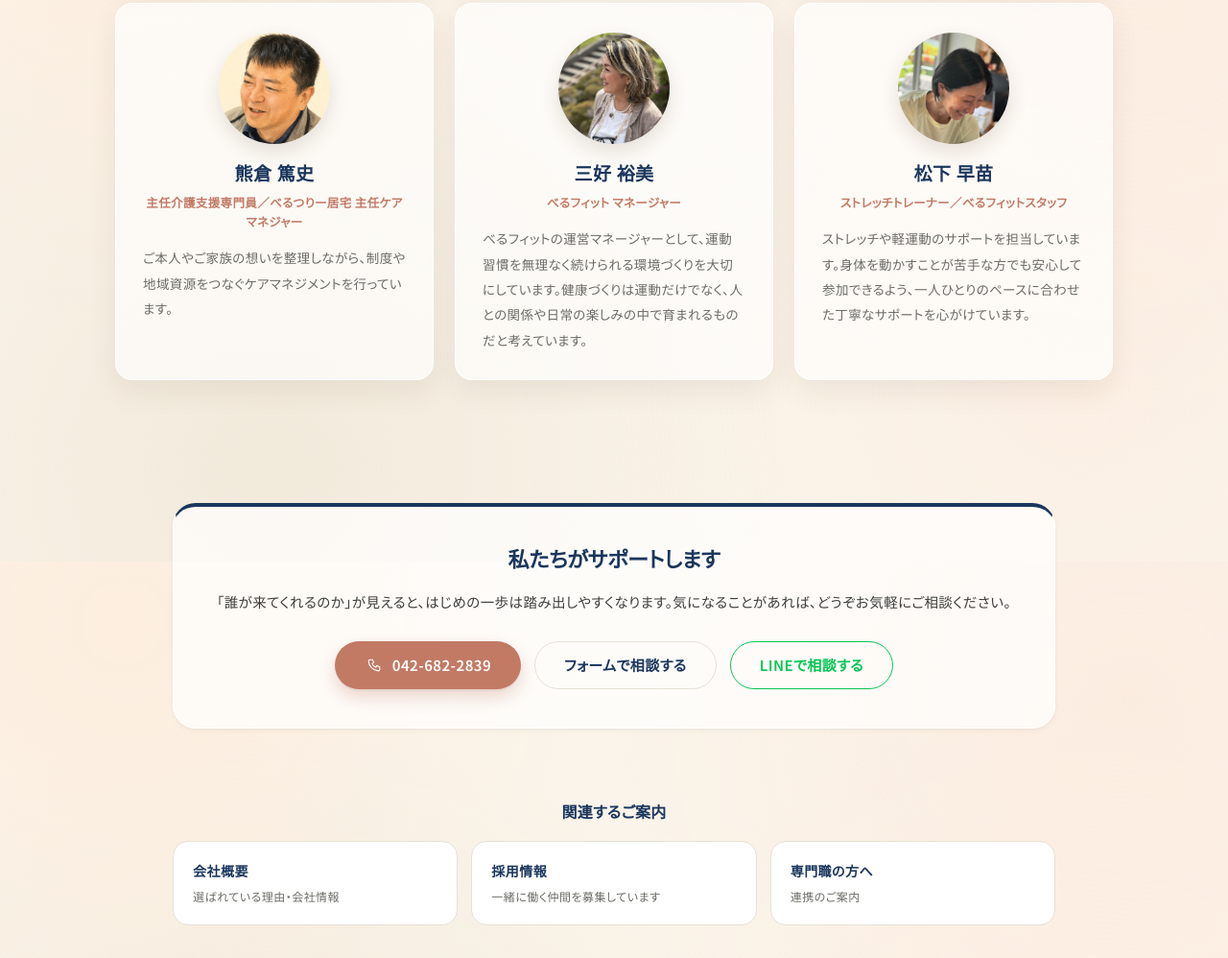
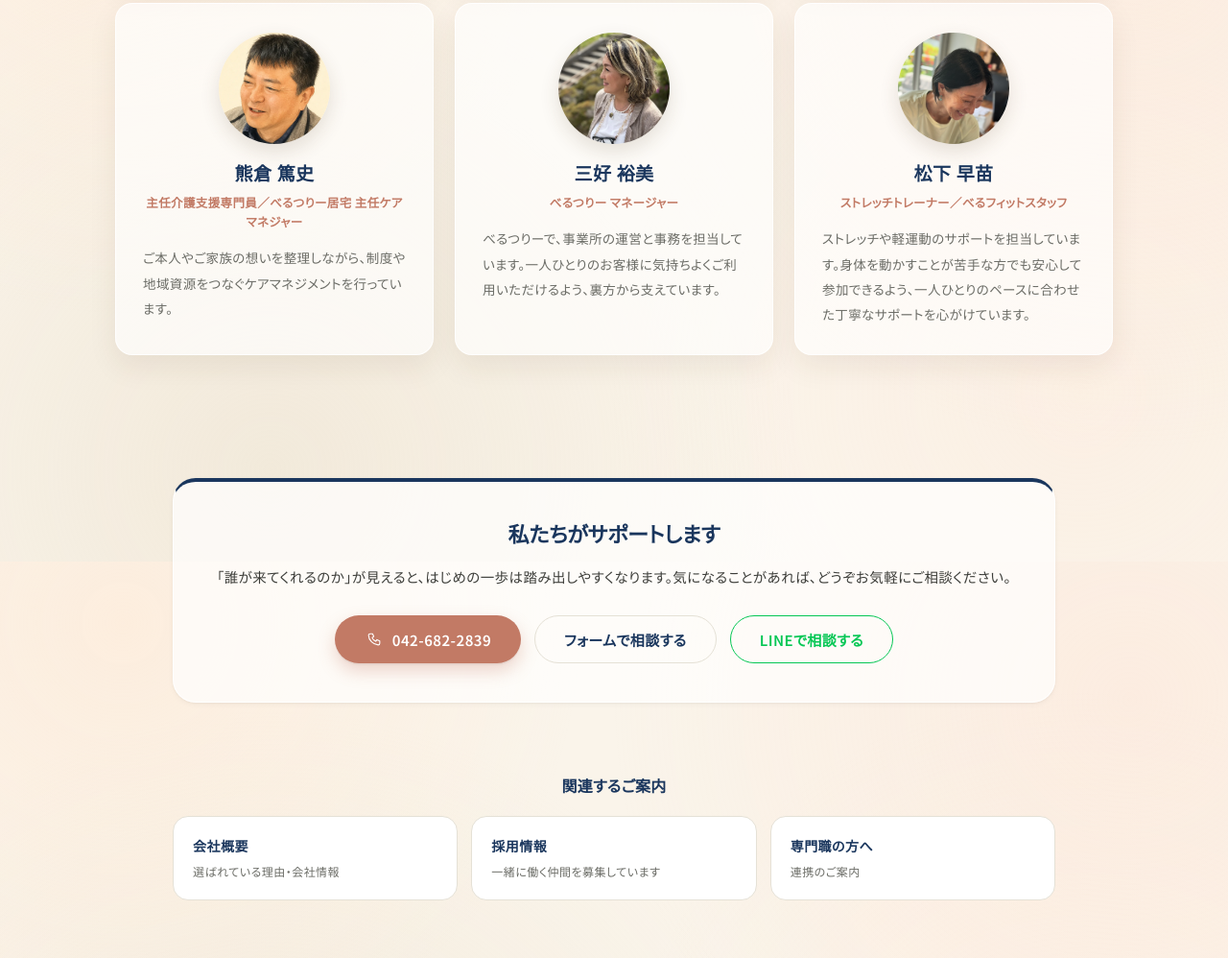
Before and after one commit to belltree-lang/belltree1102-site, a plain HTML site: page team/index.html in a window 1280 px wide. Shown: the part 1815-2813 px from the top of the page at 96% size. Drawn offline with Linux system fonts and the light colour scheme.

Commit message:
publish 346f487

```diff
--- a/team/index.html
+++ b/team/index.html
@@ -340,8 +340,8 @@ body.drawer-open .nav-drawer { transform: translateX(0); visibility: visible; }
       <div class="staff-card">
         <div class="staff-photo"><img src="../assets/img/staff/staff-miyoshi.webp" alt="三好 裕美" loading="lazy" /></div>
         <h3 class="staff-name">三好 裕美</h3>
-        <p class="staff-title">べるフィット マネージャー</p>
-        <p class="staff-intro">べるフィットの運営マネージャーとして、運動習慣を無理なく続けられる環境づくりを大切にしています。健康づくりは運動だけでなく、人との関係や日常の楽しみの中で育まれるものだと考えています。</p>
+        <p class="staff-title">べるつりー マネージャー</p>
+        <p class="staff-intro">べるつりーで、事業所の運営と事務を担当しています。一人ひとりのお客様に気持ちよくご利用いただけるよう、裏方から支えています。</p>
       </div>
 
       <div class="staff-card">
```
